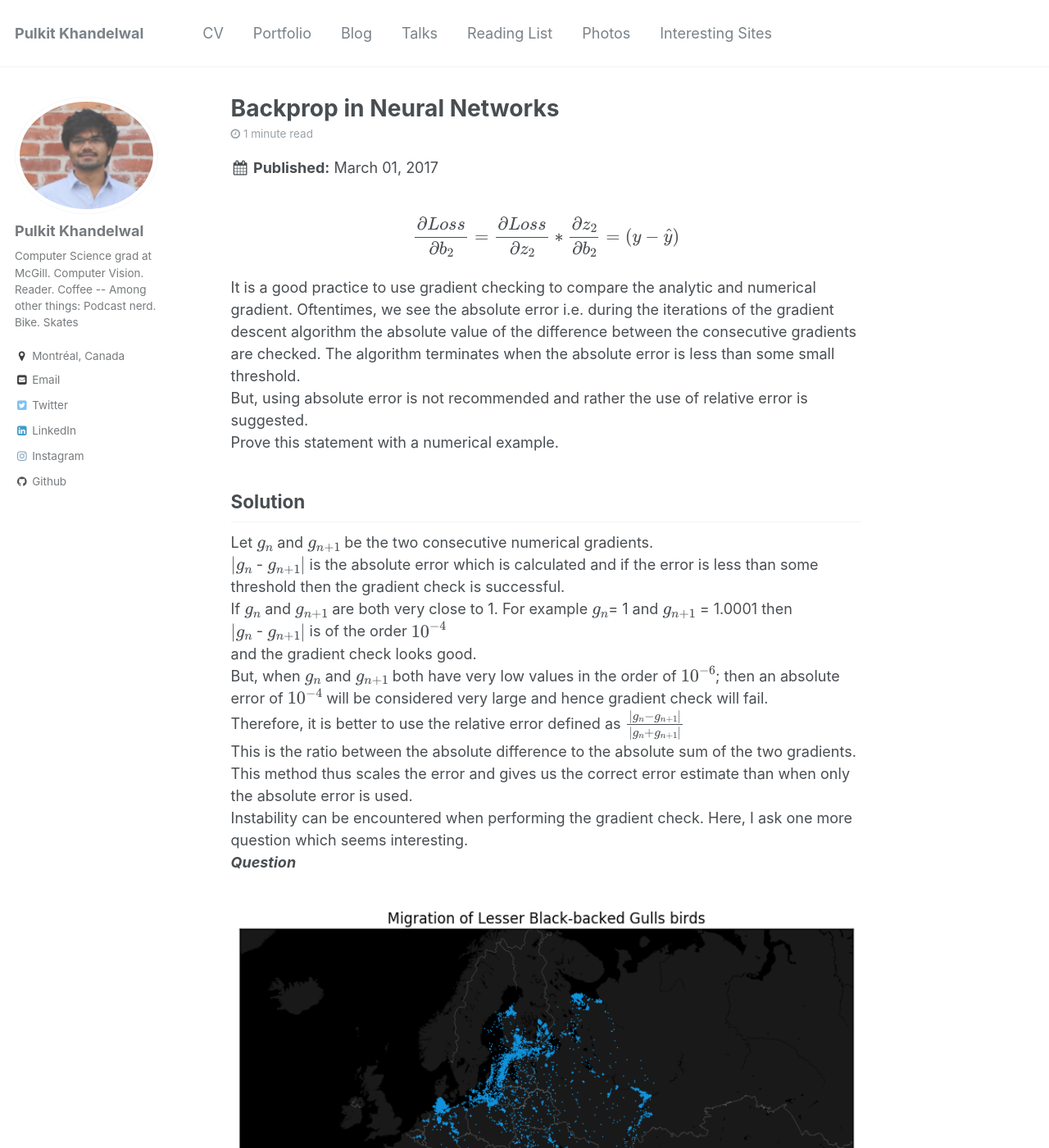
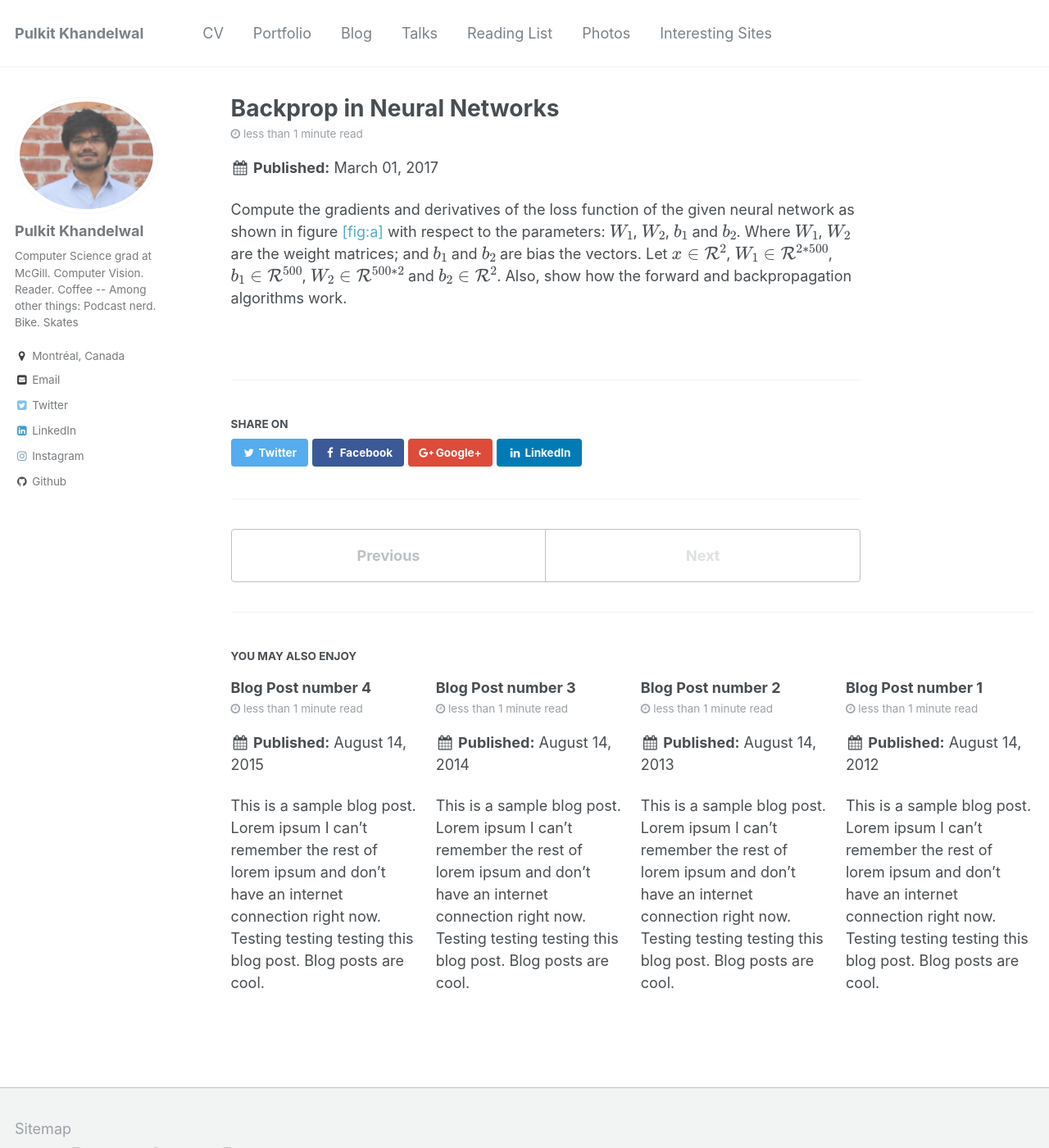
Before and after one commit to Pulkit-Khandelwal/pulkit-khandelwal.github.io, a Jekyll site: the page built from _blog/post_4.html, in a window 1280 px wide and 1400 px high. Shown: the whole window at 82% size. Built offline with Jekyll 4.4.1, drawn with Linux system fonts in a browser that asks for light colours; formulas are drawn with MathJax 3; some of the changed text lies outside the part shown.

Commit message:
Update post_4.html

```diff
--- a/_blog/post_4.html
+++ b/_blog/post_4.html
@@ -17,31 +17,9 @@ date: 2017-03-01
 </script>
 </head>
 <body>
-<p><span class="math display">\[\frac{\partial Loss}{\partial b_{2}} = \frac{\partial Loss}{\partial z_{2}} * \frac{\partial z_{2}}{\partial b_{2}} = (y-\hat{y})
-\label{eqn:sixteen}\]</span></p>
-<p>It is a good practice to use gradient checking to compare the analytic and numerical gradient. Oftentimes, we see the absolute error i.e. during the iterations of the gradient descent algorithm the absolute value of the difference between the consecutive gradients are checked. The algorithm terminates when the absolute error is less than some small threshold.<br />
-But, using absolute error is not recommended and rather the use of relative error is suggested.<br />
-Prove this statement with a numerical example.</p>
-<h2 id="solution">Solution</h2>
-<p>Let <span class="math inline">\(g_{n}\)</span> and <span class="math inline">\(g_{n+1}\)</span> be the two consecutive numerical gradients.<br />
-<span class="math inline">\(|g_{n}\)</span> - <span class="math inline">\(g_{n+1}|\)</span> is the absolute error which is calculated and if the error is less than some threshold then the gradient check is successful.<br />
-If <span class="math inline">\(g_{n}\)</span> and <span class="math inline">\(g_{n+1}\)</span> are both very close to 1. For example <span class="math inline">\(g_{n}\)</span>= 1 and <span class="math inline">\(g_{n+1}\)</span> = 1.0001 then<br />
-<span class="math inline">\(|g_{n}\)</span> - <span class="math inline">\(g_{n+1}|\)</span> is of the order <span class="math inline">\(10^{-4}\)</span><br />
-and the gradient check looks good.<br />
-But, when <span class="math inline">\(g_{n}\)</span> and <span class="math inline">\(g_{n+1}\)</span> both have very low values in the order of <span class="math inline">\(10^{-6}\)</span>; then an absolute error of <span class="math inline">\(10^{-4}\)</span> will be considered very large and hence gradient check will fail.<br />
-Therefore, it is better to use the relative error defined as <span class="math inline">\(\frac{|g_{n} - g_{n+1}|}{|g_{n} + g_{n+1}|}\)</span><br />
-This is the ratio between the absolute difference to the absolute sum of the two gradients. This method thus scales the error and gives us the correct error estimate than when only the absolute error is used.<br />
-Instability can be encountered when performing the gradient check. Here, I ask one more question which seems interesting.<br />
-<strong><em>Question</em></strong><br /></p>
-<figure>
-  <img src="https://github.com/Pulkit-Khandelwal/pulkit-khandelwal.github.io/blob/master/_blog/post_3_img_1.png?raw=true" alt="The Pulpit Rock" width="304" height="228" align="middle">
-  <figcaption>Fig1. - A view of the pulpit rock in Norway.</figcaption>
-</figure>
 
- <figure>
-<img src="https://github.com/Pulkit-Khandelwal/pulkit-khandelwal.github.io/blob/master/_blog/post_3_img_3.png?raw=true" alt="Neural Network" width="304" height="228" align="middle">
-   <figcaption>Neural Network</figcaption>
-</figure>
+<p>Compute the gradients and derivatives of the loss function of the given neural network as shown in figure <a href="#fig:a" data-reference-type="ref" data-reference="fig:a">[fig:a]</a> with respect to the parameters: <span class="math inline">\(W_{1}\)</span>, <span class="math inline">\(W_{2}\)</span>, <span class="math inline">\(b_{1}\)</span> and <span class="math inline">\(b_{2}\)</span>. Where <span class="math inline">\(W_{1}\)</span>, <span class="math inline">\(W_{2}\)</span> are the weight matrices; and <span class="math inline">\(b_{1}\)</span> and <span class="math inline">\(b_{2}\)</span> are bias the vectors. Let <span class="math inline">\(x \in \mathcal{R}^2\)</span>, <span class="math inline">\(W_{1} \in \mathcal{R}^{2*500}\)</span>, <span class="math inline">\(b_{1} \in \mathcal{R}^{500}\)</span>, <span class="math inline">\(W_{2} \in \mathcal{R}^{500*2}\)</span> and <span class="math inline">\(b_{2} \in \mathcal{R}^2\)</span>. Also, show how the forward and backpropagation algorithms work.</p>
+
 
 </body>
 </html>
```
